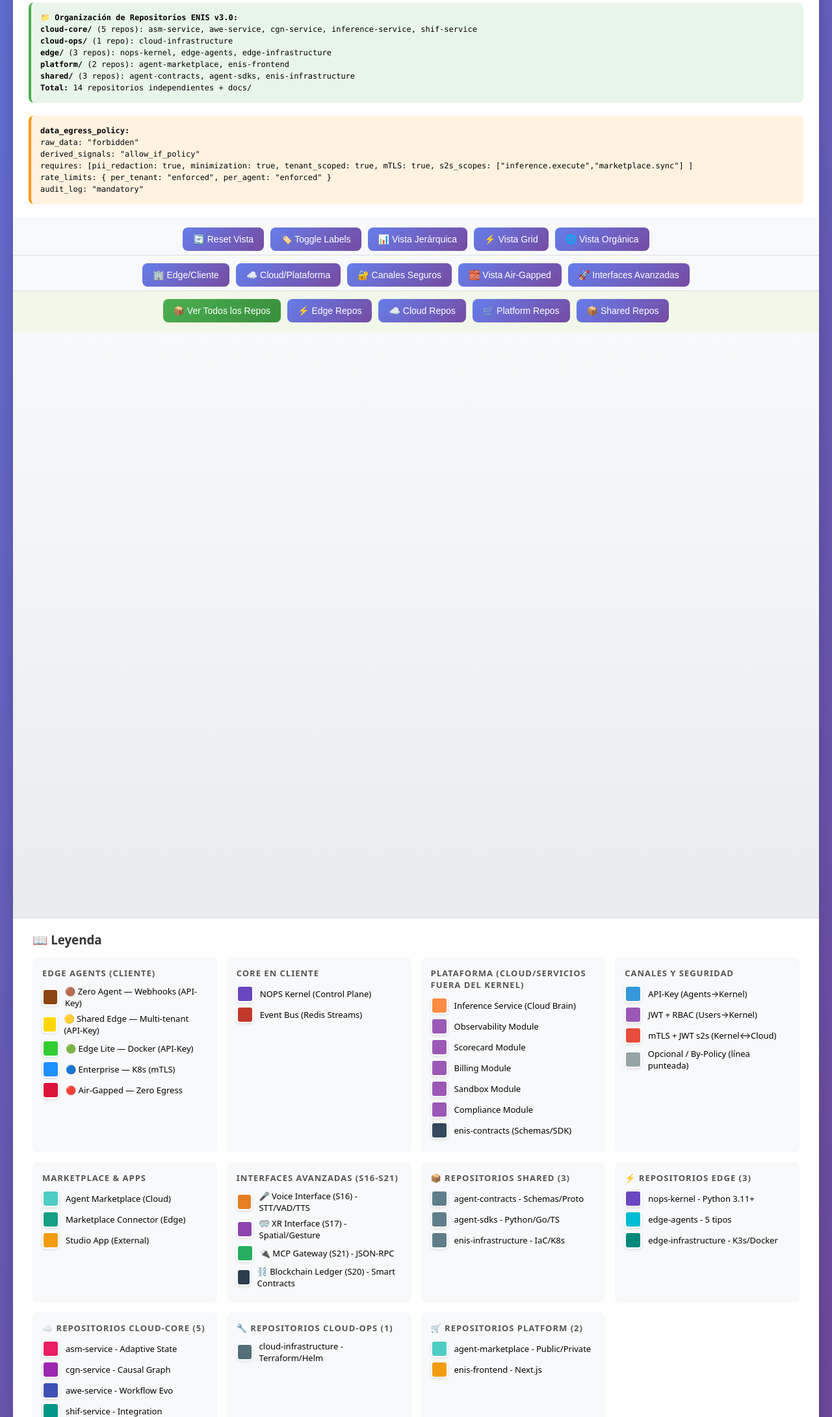
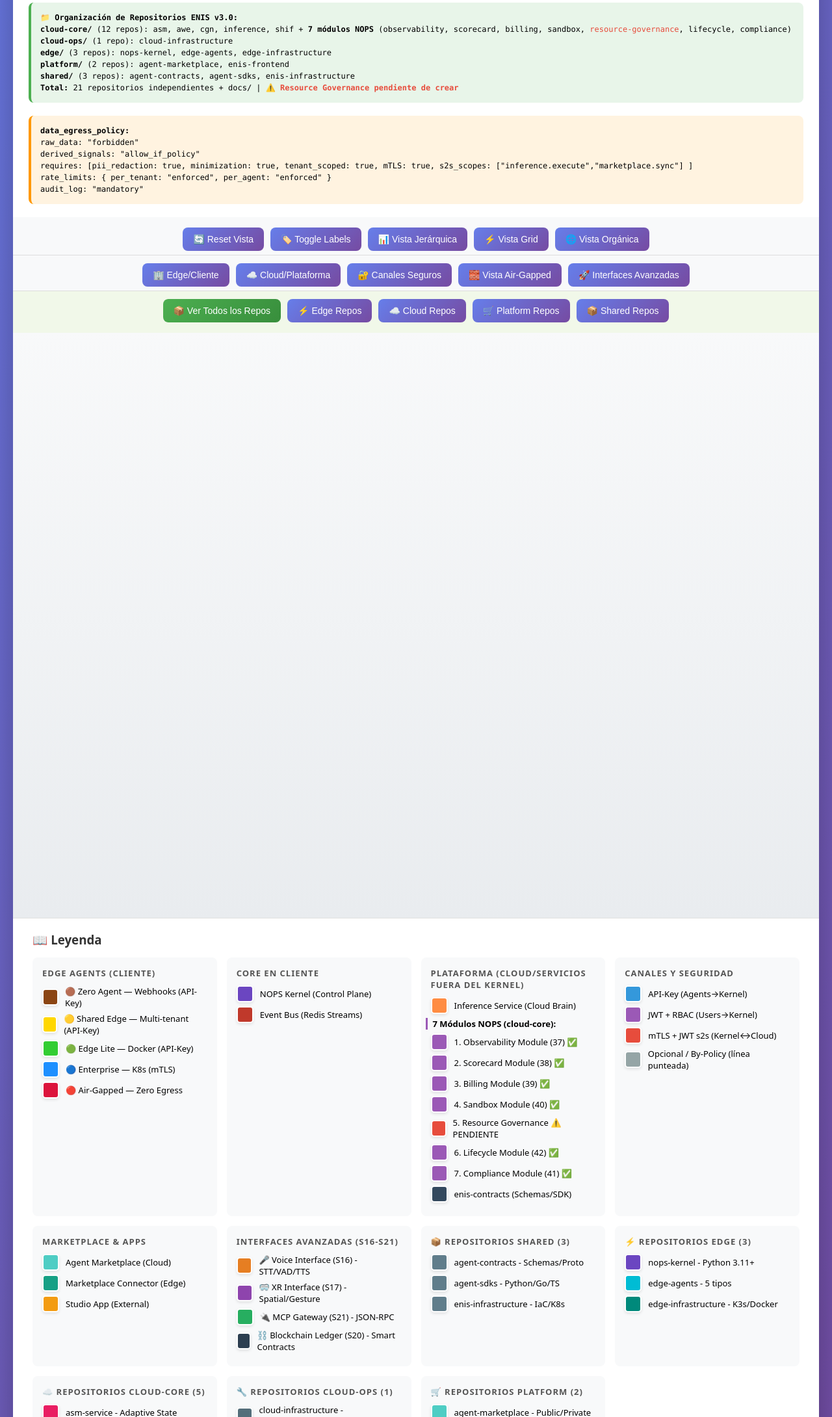
Before and after one commit to ANDAON-SA-DE-CV/agent-contracts, a website: page docs/01-enis-complete/arquitecturaenisv2.html in a window 1280 px wide. Shown: the part 620-2800 px from the top of the page at 65% size. Drawn offline with Linux system fonts and the light colour scheme; a script that the page names is missing.

Commit message:
fix(arquitectura): Actualizar HTML con 7 módulos NOPS y 21 repos totales
Cambios críticos:
- cloud-core/ ahora tiene 12 repos (no 5): 5 macro-módulos + 7 módulos NOPS
- Total: 21 repositorios (no 14)
- 7 Módulos NOPS identificados:
  1. Observability (37)
  2. Scorecard (38)
  3. Billing (39)
  4. Sandbox (40)
  5. Resource Governance  PENDIENTE de crear
  6. Lifecycle (42)
  7. Compliance (41)

Actualizaciones en arquitecturaenisv2.html:
- Agregado nodo mod_governance (color rojo - pendiente)
- Conexiones NOPS Kernel  Resource Governance
- Leyenda actualizada con 7 módulos enumerados
- Total repos: 14  21

Estado: 6/7 módulos NOPS con master prompts completos
Falta: 43-resource-governance-master-prompt.md

```diff
--- a/docs/01-enis-complete/arquitecturaenisv2.html
+++ b/docs/01-enis-complete/arquitecturaenisv2.html
@@ -54,12 +54,12 @@
 
     <div class="policy-box" style="background:#e8f5e9;border-left-color:#4caf50;">
       <strong>📁 Organización de Repositorios ENIS v3.0:</strong><br/>
-      <b>cloud-core/</b> (5 repos): asm-service, awe-service, cgn-service, inference-service, shif-service<br/>
+      <b>cloud-core/</b> (12 repos): asm, awe, cgn, inference, shif + <b>7 módulos NOPS</b> (observability, scorecard, billing, sandbox, <span style="color:#e74c3c">resource-governance</span>, lifecycle, compliance)<br/>
       <b>cloud-ops/</b> (1 repo): cloud-infrastructure<br/>
       <b>edge/</b> (3 repos): nops-kernel, edge-agents, edge-infrastructure<br/>
       <b>platform/</b> (2 repos): agent-marketplace, enis-frontend<br/>
       <b>shared/</b> (3 repos): agent-contracts, agent-sdks, enis-infrastructure<br/>
-      <strong>Total:</strong> 14 repositorios independientes + docs/
+      <strong>Total:</strong> 21 repositorios independientes + docs/ | <span style="color:#e74c3c;font-weight:bold">⚠️ Resource Governance pendiente de crear</span>
     </div>
 
     <div class="policy-box">
@@ -116,11 +116,14 @@
         <div class="legend-section">
           <h4>Plataforma (Cloud/Servicios fuera del Kernel)</h4>
           <div class="legend-item"><div class="legend-color" style="background:#FF8C42"></div><span>Inference Service (Cloud Brain)</span></div>
-          <div class="legend-item"><div class="legend-color" style="background:#9B59B6"></div><span>Observability Module</span></div>
-          <div class="legend-item"><div class="legend-color" style="background:#9B59B6"></div><span>Scorecard Module</span></div>
-          <div class="legend-item"><div class="legend-color" style="background:#9B59B6"></div><span>Billing Module</span></div>
-          <div class="legend-item"><div class="legend-color" style="background:#9B59B6"></div><span>Sandbox Module</span></div>
-          <div class="legend-item"><div class="legend-color" style="background:#9B59B6"></div><span>Compliance Module</span></div>
+          <div class="legend-item" style="font-weight:bold;border-left:3px solid #9B59B6;padding-left:8px;margin-left:-8px"><span>7 Módulos NOPS (cloud-core):</span></div>
+          <div class="legend-item"><div class="legend-color" style="background:#9B59B6"></div><span>1. Observability Module (37) ✅</span></div>
+          <div class="legend-item"><div class="legend-color" style="background:#9B59B6"></div><span>2. Scorecard Module (38) ✅</span></div>
+          <div class="legend-item"><div class="legend-color" style="background:#9B59B6"></div><span>3. Billing Module (39) ✅</span></div>
+          <div class="legend-item"><div class="legend-color" style="background:#9B59B6"></div><span>4. Sandbox Module (40) ✅</span></div>
+          <div class="legend-item"><div class="legend-color" style="background:#E74C3C"></div><span>5. Resource Governance ⚠️ PENDIENTE</span></div>
+          <div class="legend-item"><div class="legend-color" style="background:#9B59B6"></div><span>6. Lifecycle Module (42) ✅</span></div>
+          <div class="legend-item"><div class="legend-color" style="background:#9B59B6"></div><span>7. Compliance Module (41) ✅</span></div>
           <div class="legend-item"><div class="legend-color" style="background:#34495E"></div><span>enis-contracts (Schemas/SDK)</span></div>
         </div>
 
@@ -183,9 +186,9 @@
 
         <div class="legend-note">
           ⚡ <b>Principio SLIM:</b> El NOPS Kernel mantiene SOLO el core ligero (< 100MB RAM): Agent Registry, Event Bus, Policy Engine, Routing, Security. Los módulos pesados viven en <b>cloud-core/</b> como microservicios independientes.<br/>
-          🟣 <b>Módulos Morados:</b> Los servicios morados (Observability, Scorecard, Billing, Sandbox, Compliance) son <b>microservicios en cloud-core/</b> (repos a crear post-GA). El kernel usa <b>API clients ligeros</b> con mTLS + JWT s2s. El kernel puede operar en <b>degraded mode</b> sin estos servicios (crítico para air-gapped).<br/>
+          🟣 <b>7 Módulos NOPS (cloud-core):</b> 1-Observability (37✅), 2-Scorecard (38✅), 3-Billing (39✅), 4-Sandbox (40✅), 5-<span style="color:#e74c3c">Resource Governance (⚠️PENDIENTE)</span>, 6-Lifecycle (42✅), 7-Compliance (41✅). Son <b>microservicios independientes en cloud-core/</b>. El kernel usa <b>API clients ligeros</b> con mTLS + JWT s2s. El kernel puede operar en <b>degraded mode</b> sin estos servicios (crítico para air-gapped).<br/>
           🚀 <b>Interfaces Avanzadas:</b> Voice (S16) y XR (S17) son extensiones del Inference Service. MCP Gateway (S21) y Blockchain (S20) son extensiones del NOPS Kernel. Todas son opcionales y se activan por feature flags.<br/>
-          📦 <b>Repositorios:</b> La arquitectura se divide en <b>14 repositorios independientes</b> organizados en 5 categorías: <b>shared/</b> (base común), <b>edge/</b> (componentes cliente), <b>cloud-core/</b> (servicios principales), <b>cloud-ops/</b> (infraestructura), <b>platform/</b> (marketplace y frontend). Los repos con bordes punteados "implementan" o "despliegan" los componentes lógicos con bordes sólidos.
+          📦 <b>Repositorios:</b> La arquitectura se divide en <b>21 repositorios independientes</b> organizados en 5 categorías: <b>shared/</b> (3 repos), <b>edge/</b> (3 repos), <b>cloud-core/</b> (12 repos: 5 macro-módulos + 7 módulos NOPS), <b>cloud-ops/</b> (1 repo), <b>platform/</b> (2 repos). Los repos con bordes punteados "implementan" o "despliegan" los componentes lógicos con bordes sólidos.
         </div>
       </div>
     </div>
@@ -248,11 +251,13 @@
             { data:{ id:'awe', label:'AWE\nWorkflow Evo', layer:'cloud', color:'#3F51B5', size:80 }, position:{x:1240,y:450}},
             { data:{ id:'shif', label:'SHIF\nIntegration', layer:'cloud', color:'#009688', size:80 }, position:{x:1240,y:540}},
 
-            // Módulos fuera del kernel
+            // Módulos fuera del kernel (cloud-core services - 7 módulos NOPS)
             { data:{ id:'mod_obsv', label:'Observability\nModule', layer:'cloud', color:'#9B59B6', size:72 }, position:{x:880,y:200}},
             { data:{ id:'mod_score', label:'Scorecard\nModule', layer:'cloud', color:'#9B59B6', size:72 }, position:{x:990,y:170}},
             { data:{ id:'mod_bill', label:'Billing\nModule', layer:'cloud', color:'#9B59B6', size:72 }, position:{x:1100,y:200}},
             { data:{ id:'mod_sandbox', label:'Sandbox\nModule', layer:'cloud', color:'#9B59B6', size:72 }, position:{x:1080,y:640}},
+            { data:{ id:'mod_governance', label:'Resource\nGovernance\n(Pendiente)', layer:'cloud', color:'#E74C3C', size:72 }, position:{x:660,y:640}},
+            { data:{ id:'mod_lifecycle', label:'Lifecycle\nModule', layer:'cloud', color:'#9B59B6', size:72 }, position:{x:800,y:640}},
             { data:{ id:'mod_compliance', label:'Compliance\nModule', layer:'cloud', color:'#9B59B6', size:72 }, position:{x:940,y:640}},
 
             // Contratos / SDK
@@ -340,6 +345,8 @@
             { data:{ source:'contracts', target:'mod_score', label:'API/Proto', security:'internal', color:'#34495E' } },
             { data:{ source:'contracts', target:'mod_bill', label:'API/Proto', security:'internal', color:'#34495E' } },
             { data:{ source:'contracts', target:'mod_sandbox', label:'API/Proto', security:'internal', color:'#34495E' } },
+            { data:{ source:'contracts', target:'mod_governance', label:'API/Proto', security:'internal', color:'#E74C3C', optional:'true' } },
+            { data:{ source:'contracts', target:'mod_lifecycle', label:'API/Proto', security:'internal', color:'#34495E' } },
             { data:{ source:'contracts', target:'mod_compliance', label:'API/Proto', security:'internal', color:'#34495E' } },
 
             // Kernel -> módulos (fuera del kernel) s2s (punteado por política)
@@ -347,6 +354,8 @@
             { data:{ source:'nops', target:'mod_score', label:'mTLS+JWT s2s', security:'mtls', optional:'true', color:'#9B59B6' } },
             { data:{ source:'nops', target:'mod_bill', label:'mTLS+JWT s2s', security:'mtls', optional:'true', color:'#9B59B6' } },
             { data:{ source:'nops', target:'mod_sandbox', label:'mTLS+JWT s2s', security:'mtls', optional:'true', color:'#9B59B6' } },
+            { data:{ source:'nops', target:'mod_governance', label:'mTLS+JWT s2s', security:'mtls', optional:'true', color:'#E74C3C' } },
+            { data:{ source:'nops', target:'mod_lifecycle', label:'mTLS+JWT s2s', security:'mtls', optional:'true', color:'#9B59B6' } },
             { data:{ source:'nops', target:'mod_compliance', label:'mTLS+JWT s2s', security:'mtls', optional:'true', color:'#9B59B6' } },
 
             // Marketplace (cloud)
```
